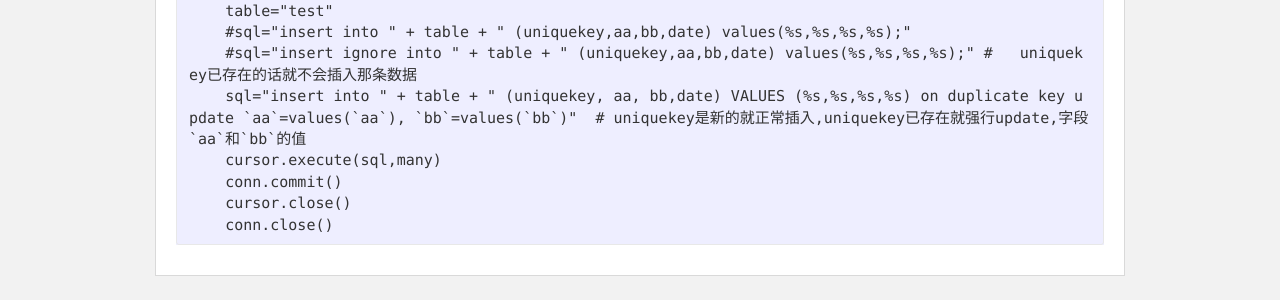
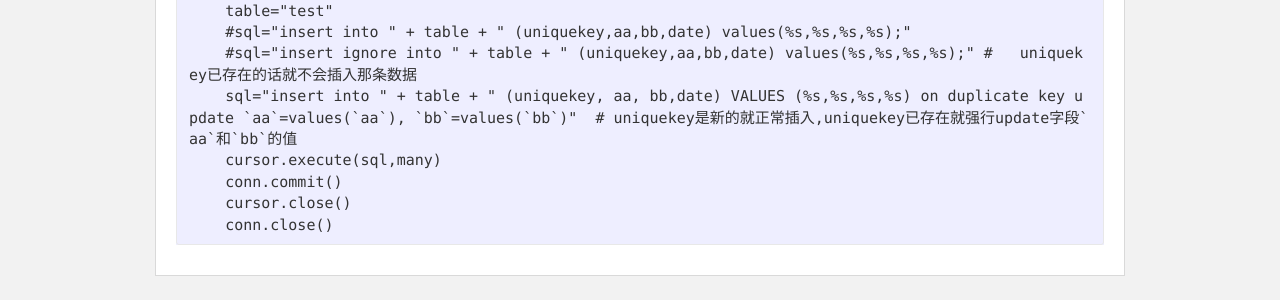
Before and after one commit to babysdfs/MyBlog, a Jekyll site: the page built from _posts/2016-09-09-python-operate-mysql.markdown, in a window 1280 px wide. Shown: the part 630-930 px from the top of the page. Built offline with Jekyll 4.4.1, drawn with Linux system fonts in a browser that asks for light colours; nearby versions of some CDN libraries; comment, search, counter and statistics services are not loaded; some of the changed text lies outside the part shown.

```diff
--- a/_posts/2016-09-09-python-operate-mysql.markdown
+++ b/_posts/2016-09-09-python-operate-mysql.markdown
@@ -15,7 +15,7 @@ http://dillinger.io/    markdown在线编辑
         table="test"
         #sql="insert into " + table + " (uniquekey,aa,bb,date) values(%s,%s,%s,%s);"
         #sql="insert ignore into " + table + " (uniquekey,aa,bb,date) values(%s,%s,%s,%s);" #   uniquekey已存在的话就不会插入那条数据
-        sql="insert into " + table + " (uniquekey, aa, bb,date) VALUES (%s,%s,%s,%s) on duplicate key update `aa`=values(`aa`), `bb`=values(`bb`)"  # uniquekey是新的就正常插入,uniquekey已存在就强行update,字段 `aa`和`bb`的值
+        sql="insert into " + table + " (uniquekey, aa, bb,date) VALUES (%s,%s,%s,%s) on duplicate key update `aa`=values(`aa`), `bb`=values(`bb`)"  # uniquekey是新的就正常插入,uniquekey已存在就强行update字段`aa`和`bb`的值
         cursor.execute(sql,many)
         conn.commit()
         cursor.close()
```
